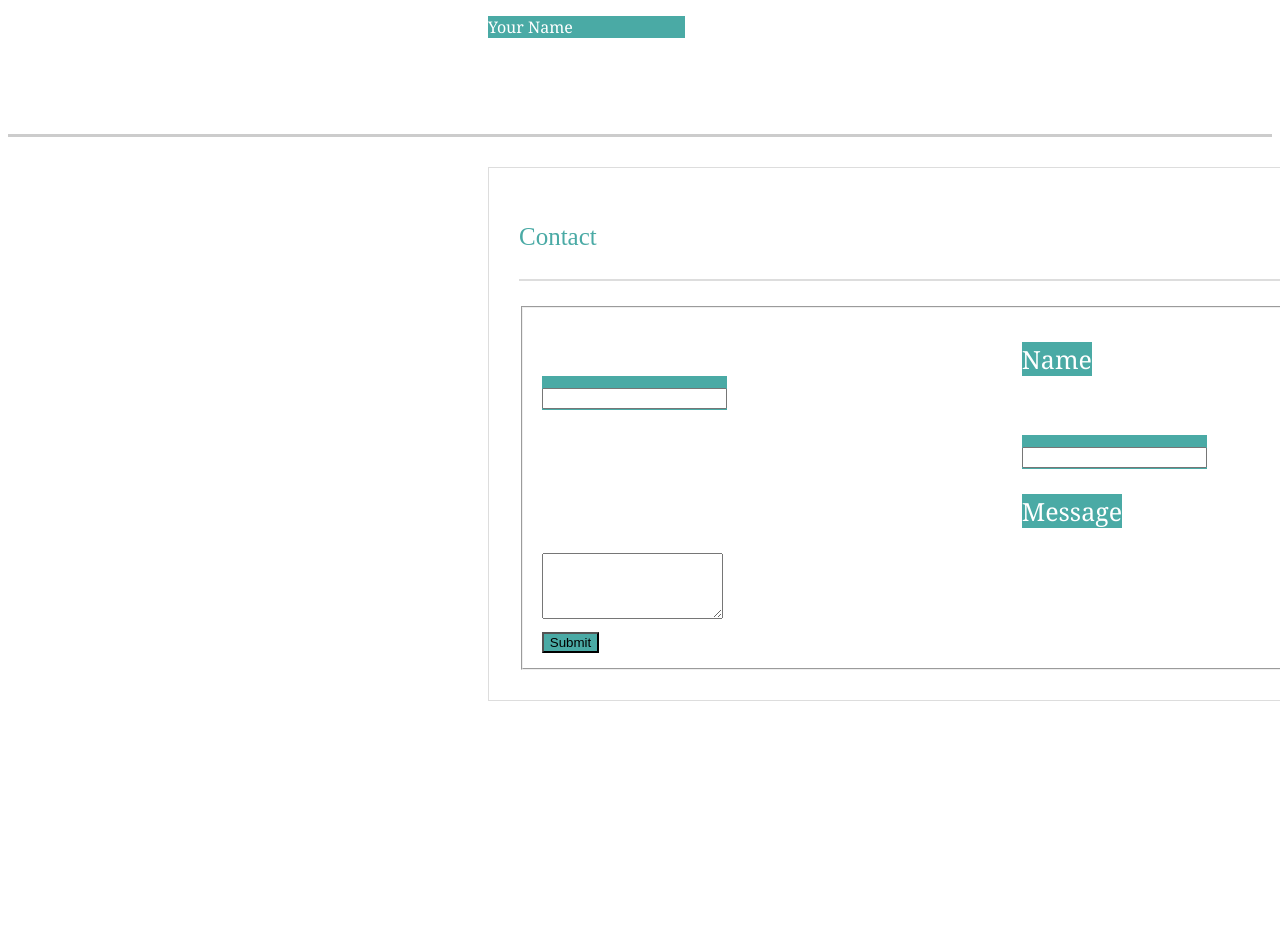
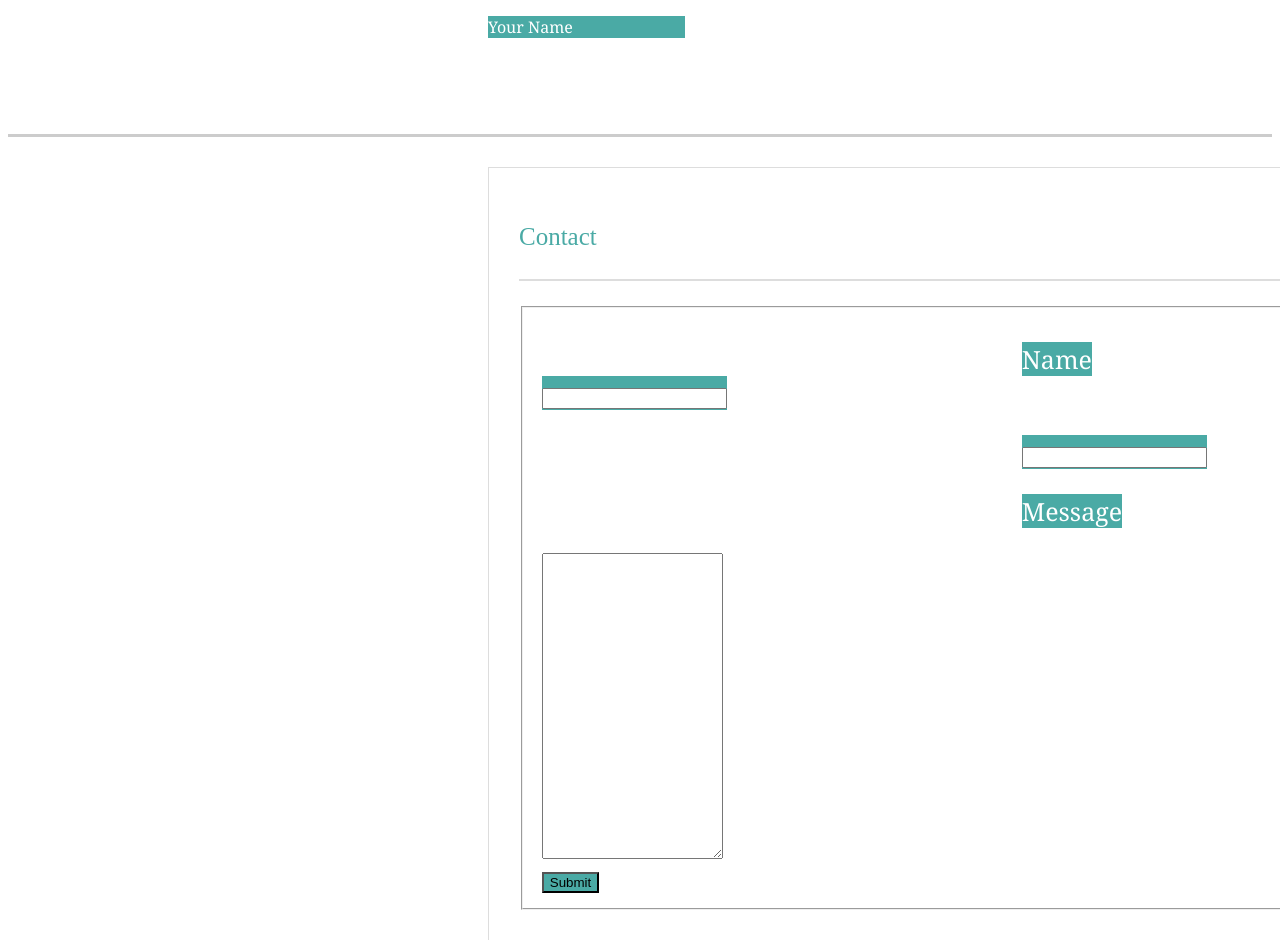
Before and after one commit to LatoyaBogle/Basic-Portfolio, a plain HTML site: page Basic-Portfolio/Contact.html in a window 1280 px wide. Shown: the top 940 px of the page. Before the commit the page ends 814 px from the top, so only its background shows below. Drawn offline with Linux system fonts and the light colour scheme; files that its build step writes are made by us from their sources.

Commit message:
Add files via upload

```diff
--- a/Basic-Portfolio/Contact.html
+++ b/Basic-Portfolio/Contact.html
@@ -4,7 +4,7 @@
 <head>
   <meta charset="UTF-8">
   <title>Index</title>
-  <link rel="stylesheet" type="text/css" href="contact.css">
+  <link rel="stylesheet" type="text/css" href="assets/css/contact.css">
 
 
 
@@ -67,7 +67,7 @@
                 <p> <label class="Name">
                     Message
                 </p>
-                    <textarea name="message" cols="20" rows="4"></textarea>
+                    <textarea name="message" cols="20" rows="20"></textarea>
 
                     </textarea>
                 </label>
```
Also changed, not shown: Basic-Portfolio/Index.html (+1 -1 lines), Basic-Portfolio/Portfolio.html (+1 -1 lines).
